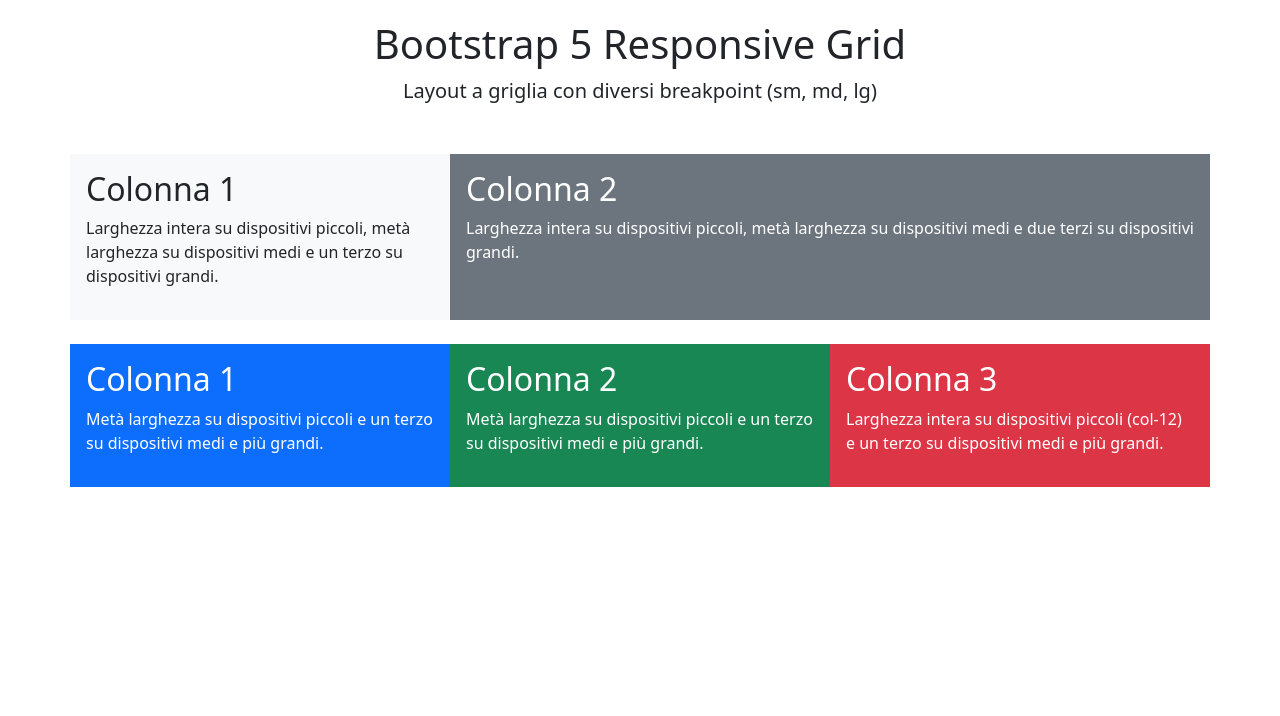
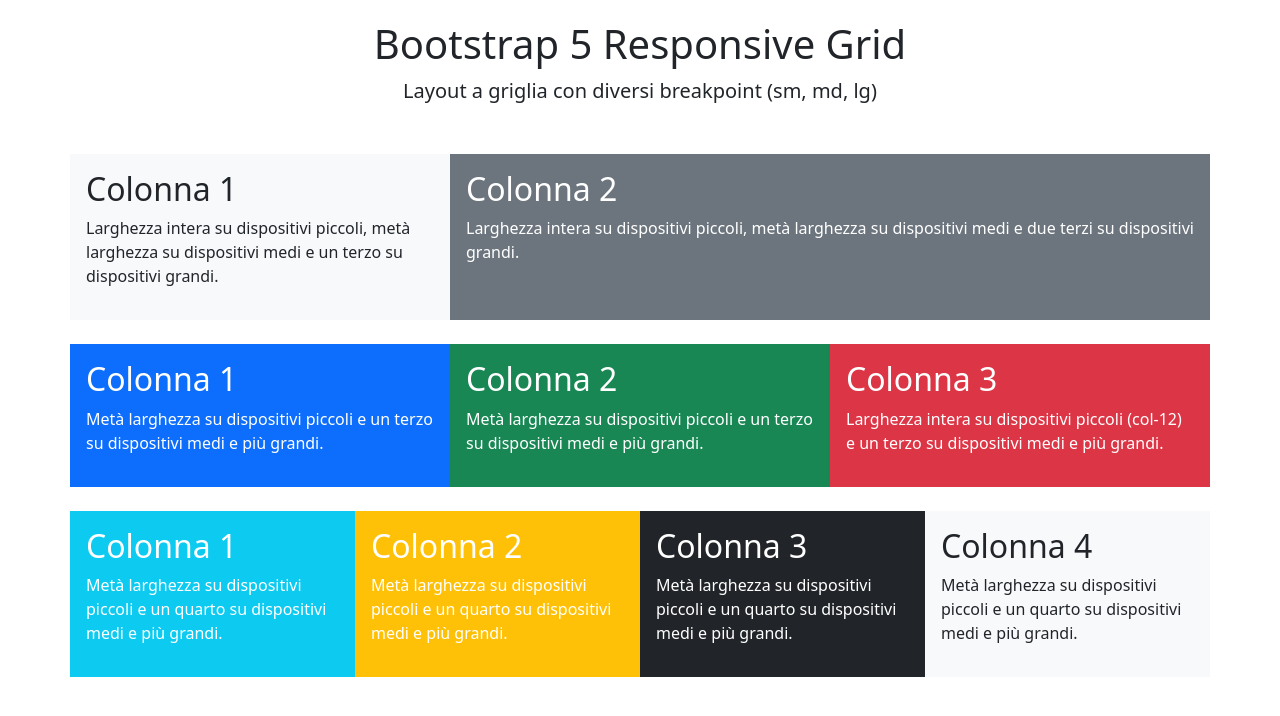
Before and after one commit to JuriPatacchiola/tmlcss-bootstrap-layout, a plain HTML site: page index.html in a window 1280 px wide. Drawn offline with nearby package versions, Linux system fonts and the light colour scheme.

Commit message:
add the same element but for four element

```diff
--- a/index.html
+++ b/index.html
@@ -45,6 +45,29 @@
         </div>
     </div>
 
+    <div class="row">
+        <div class="col-6 col-md-3 p-3 text-white bg-info">
+            <h2>Colonna 1</h2>
+            <p class="medium">Metà larghezza su dispositivi piccoli e un quarto su dispositivi medi e più grandi.</p>
+        </div>
+
+        <div class="col-6 col-md-3 p-3 text-white bg-warning">
+            <h2>Colonna 2</h2>
+            <p class="medium">Metà larghezza su dispositivi piccoli e un quarto su dispositivi medi e più grandi.</p>
+        </div>
+
+        <div class="col-6 col-md-3 p-3 text-white bg-dark">
+            <h2>Colonna 3</h2>
+            <p class="medium">Metà larghezza su dispositivi piccoli e un quarto su dispositivi medi e più grandi.</p>
+        </div>
+
+        <div class="col-6 col-md-3 p-3 bg-light">
+            <h2>Colonna 4</h2>
+            <p class="medium">Metà larghezza su dispositivi piccoli e un quarto su dispositivi medi e più grandi.</p>
+        </div>
+    </div>
+</div>
+
     <script src="https://cdn.jsdelivr.net/npm/bootstrap@5.3.8/dist/js/bootstrap.bundle.min.js" integrity="sha384-FKyoEForCGlyvwx9Hj09JcYn3nv7wiPVlz7YYwJrWVcXK/BmnVDxM+D2scQbITxI" crossorigin="anonymous"></script>
   </body>
 </html>
```
